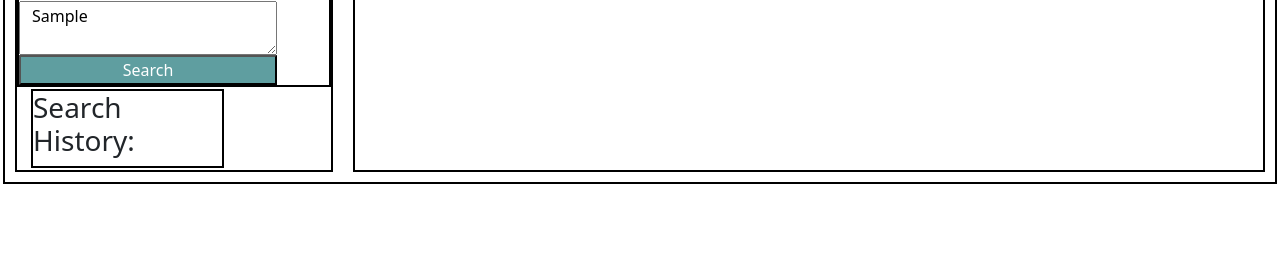
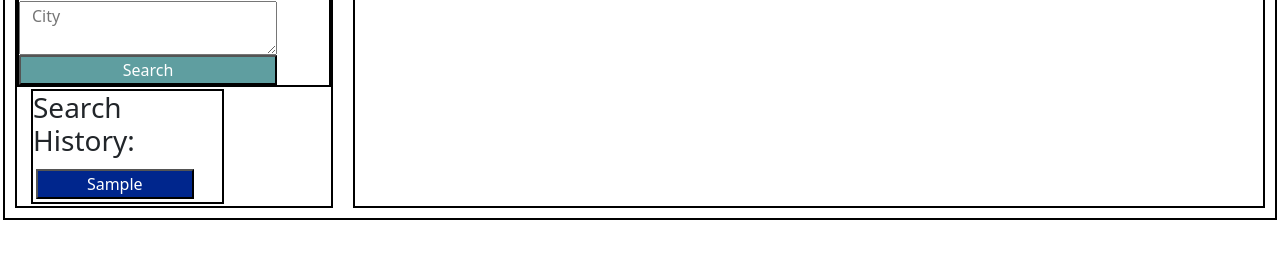
Before and after one commit to fremen432/Weather-Dashboard, a plain HTML site: page index.html in a window 1280 px wide. Both pictures are taken after typing "Sample" into the empty fields and a click on the button "Search". Shown: the part 162-420 px from the top of the page. Drawn offline with nearby package versions, Linux system fonts and the light colour scheme.

Commit message:
added code from yt tutorial. Search button click stores city name in local storage and creates button in search History

```diff
--- a/assets/css/style.css
+++ b/assets/css/style.css
@@ -68,12 +68,12 @@ header {
     margin-left: 3px;
 }
 
-.search-history-append{
+.searchHistory-append{
     background-color: var(--color-2);
     color: white;
     margin: 3px;
 
 }
-.search-history-append:hover{
+.searchHistory-append:hover{
     background-color: var(--color-2-hover)
 }
--- a/assets/js/script.js
+++ b/assets/js/script.js
@@ -1,72 +1,115 @@
 "api.openweathermap.org/data/2.5/forecast?q={city name}&appid={API key}"
 
 // Variables
-var apiFiveDay = "https://api.openweathermap.org/data/2.5/forecast?q=" + cityName + "&appid=56ef42523d8ac74ceb13ce7f908fa8e6;
-// var apiOneCall = "https://api.openweathermap.org/data/2.5/onecall?lat=" + lat + "&lon=" + lon + "&exclude=" + part + "&appid=" + apiKey;
+// const apiOneCall = "https://api.openweathermap.org/data/2.5/onecall?lat=" + lat + "&lon=" + lon + "&exclude=" + part + "&appid=56ef42523d8ac74ceb13ce7f908fa8e6";
 
 // Query Selecors
-var cityName = document.querySelector("#cityName");
-var searchBtn = document.querySelector("#searchBtn");
+const cityName = document.querySelector("#cityName");
+const searchBtn = document.querySelector("#searchBtn");
+const searchHistory = document.querySelector("#searchHistory");
+
+const apiFiveDay = "https://api.openweathermap.org/data/2.5/forecast?q=" + cityName.value + "&appid=56ef42523d8ac74ceb13ce7f908fa8e6";
+
+const cityInput = cityName["name"]
+
+const allCities = JSON.parse(localStorage.getItem("allCities")) || [];
 
 // Functions
 
-var search = function() {
-        console.log("search function is working");
+const addCity = (name) => {
+    allCities.push({
+        name
+    });
 
-    var city = $(this).siblings('textarea').val().trim();
-        console.log(city);
-        console.log(apiFiveDay);
+    localStorage.setItem("allCities", JSON.stringify(allCities));
 
-    localStore(city);
-    createHistoryBtn(city);
+    return {name};
+};
+const createSearchHistoryBtn = ({name}) => {
+    // create elements
+    const cityBtn = document.createElement("button");
+    cityBtn.classList.add("searchHistory-append", "col-sm-10");
+
+    // Fill the content
+    cityBtn.innerHTML = name;
+
+    // Add to the DOM
+    searchHistory.appendChild(cityBtn);
 };
 
-// Save data to local storage
-var localStore = function(city){
-    window.localStorage.setItem('cityName', city);
-};
+allCities.forEach(createSearchHistoryBtn);
 
-var createHistoryBtn = function(city) {
-    $.each(city, function(list, item) {
-        $('#search-history').append("<button id='appendBtn' class='search-history-append col-sm-10' >" + city + "</button>");
+searchBtn.onclick = e => {
 
-    })
-};
+    e.preventDefault();
+    console.log("the onclick function for searchBtn is working!")
 
-var fetchData = function(cityName){
+    const newCity = addCity(
+        cityName.value
+    );
 
-    // alert("This is the fetchData function " + cityName);
+    createSearchHistoryBtn(newCity);
 
+    cityName.value = "";
 
-    fetch(apiFiveDay).then(function(response){
-
-        console.log(response.json());
-
-
-        // if (response.ok) {
-        //     console.log(response);
-        //     response.json().then(function(data){
-        //         console.log(data);
-        //     })
-        // } else {
-        //     alert("Error " + response.statusText);
-        // }
-
-    })
-
-console.log(fetch(apiFiveDay));
+    console.log();
 
 };
 
-var loadData = function() {
-    var name = JSON.parse(localStorage.getItem("cityName"));
 
-    $.each(name, function(list, item){
-        createHistoryBtn(item);
-        console.log(item);
-    })
-};
 
-$('#search-btn').on('click', search);
 
-loadData();
+// Old code ------------------------------------------------------------------------
+
+// var search = function() {
+//         console.log("search function is working");
+
+//     var city = $(this).siblings('textarea').val().trim();
+//         console.log(city);
+//         console.log(apiFiveDay);
+
+//     localStore(city);
+//     createHistoryBtn(city);
+// };
+
+// var createHistoryBtn = function(city) {
+//     $.each(city, function(list, item) {
+//         $('#search-history').append("<button id='appendBtn' class='search-history-append col-sm-10' >" + city + "</button>");
+
+//     })
+// };
+
+// var fetchData = function(cityName){
+
+//     console.log("This is the fetchData function " + cityName);
+
+
+//     fetch(apiFiveDay).then(function(response){
+
+//         console.log(response.json());
+
+//         if (response.ok) {
+//             console.log(response);
+//             response.json().then(function(data){
+//                 console.log(data);
+//             })
+//         } else {
+//             alert("Error " + response.statusText);
+//         }
+
+//     })
+
+//     console.log(fetch(apiFiveDay));
+
+// };
+
+// var loadData = function() {
+//     var name = JSON.parse(localStorage.getItem("cityName"));
+
+//     $.each(name, function(list, item){
+//         createHistoryBtn(item);
+//         console.log(item);
+//     })
+// };
+
+// $('#search-btn').on('click', search);
--- a/index.html
+++ b/index.html
@@ -24,7 +24,7 @@
                 <textarea id="cityName" class="col-sm-10" placeholder="City"></textarea>
                 <button id="searchBtn" class="col-sm-10">Search</button>
             </div>
-            <div id="search-history" class="col-md-8 box">
+            <div id="searchHistory" class="col-md-8 box">
                 <!-- Search history will be created dynamically -->
                 <h3>Search History:</h3>
             </div>
```
